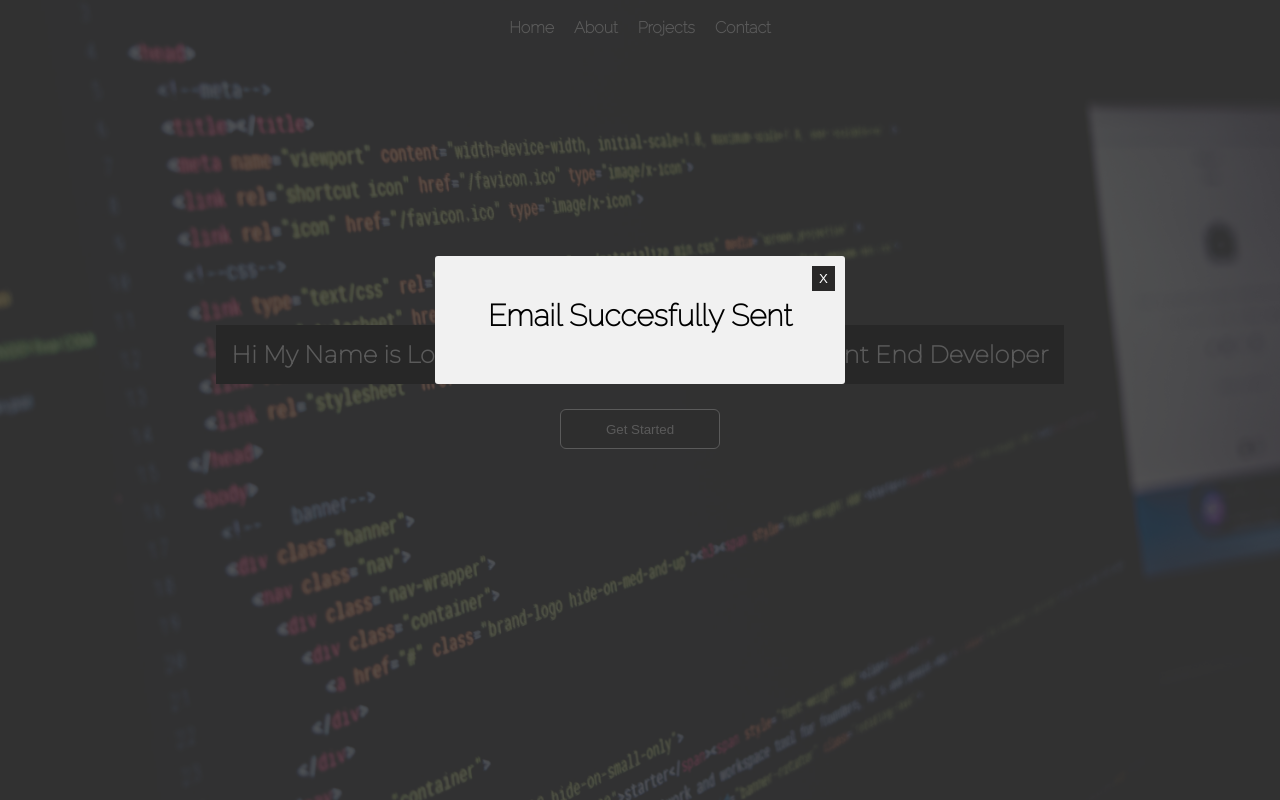
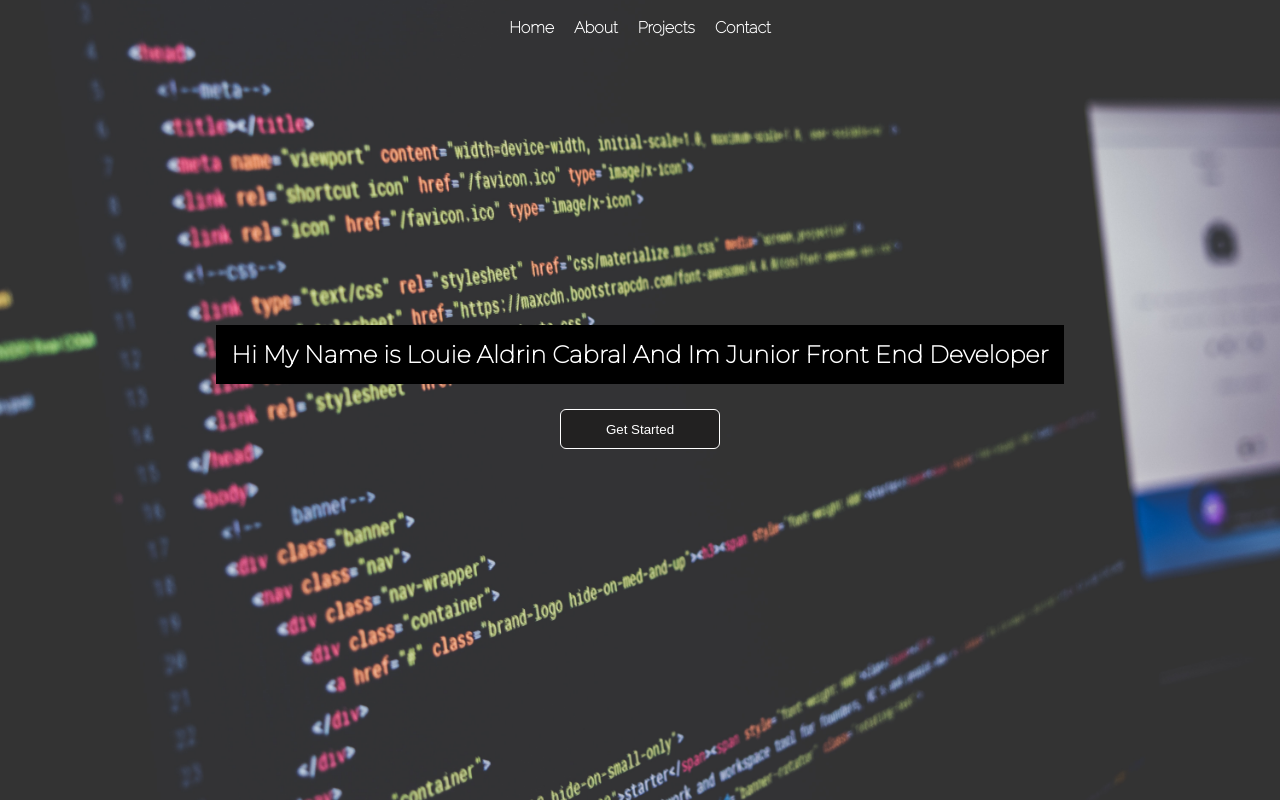
Before and after one commit to lowe25/Portfolio-Website, a React (Create React App) app: page / in a window 1280 px wide. Shown: the top 800 px of the page. Built offline with nearby package versions, Linux system fonts and the light colour scheme.

Commit message:
pop up fixed

```diff
--- a/src/Pages/Contacts.js
+++ b/src/Pages/Contacts.js
@@ -1,7 +1,7 @@
 import emailjs from "emailjs-com";
-import { useState } from "react";
+import { useState, useEffect } from "react";
 function Contacts() {
-  const [modal, setModal] = useState(true);
+  const [modal, setModal] = useState(false);
   const toggleModal = () => {
     setModal(!modal);
   };
```
